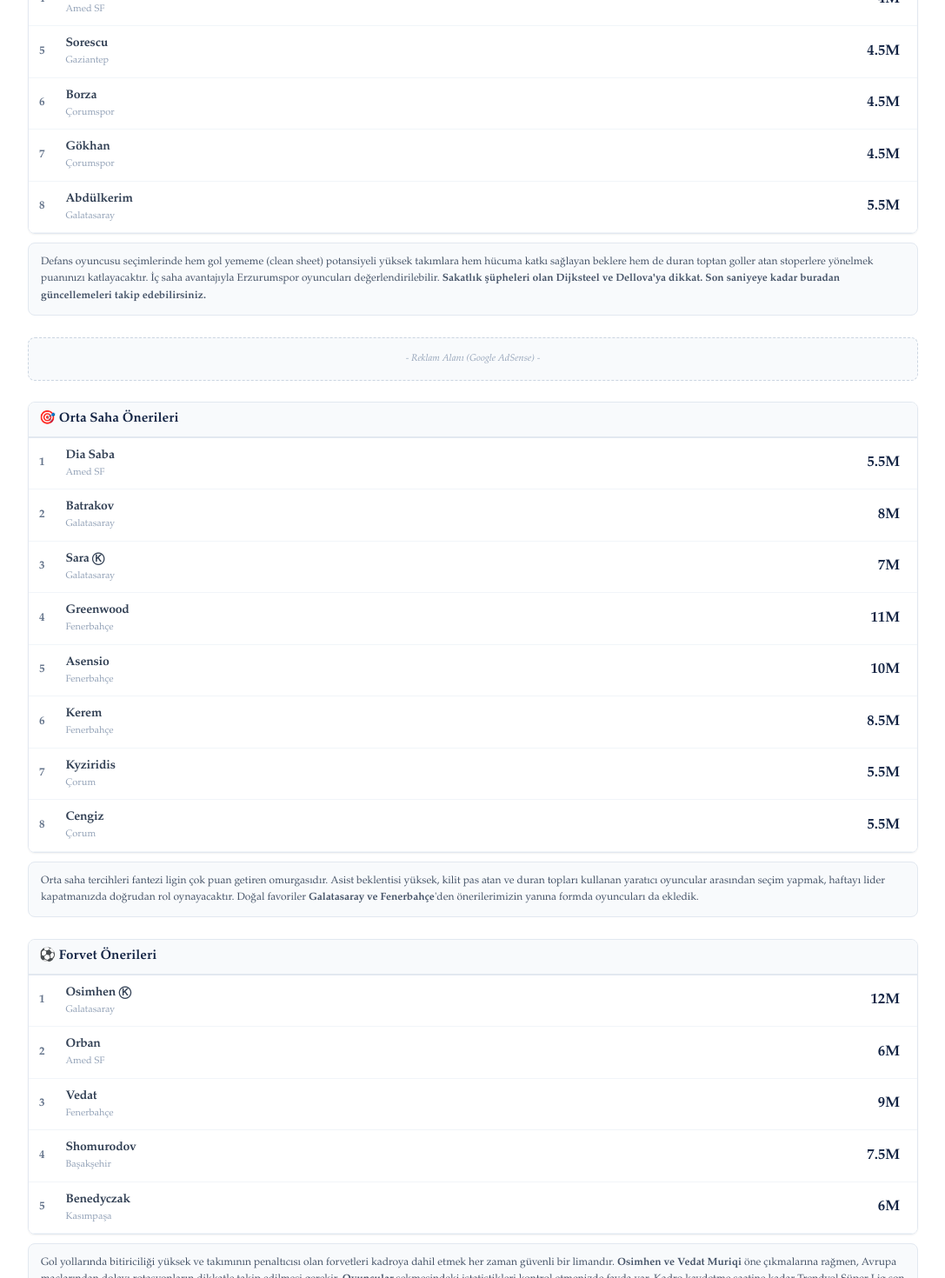
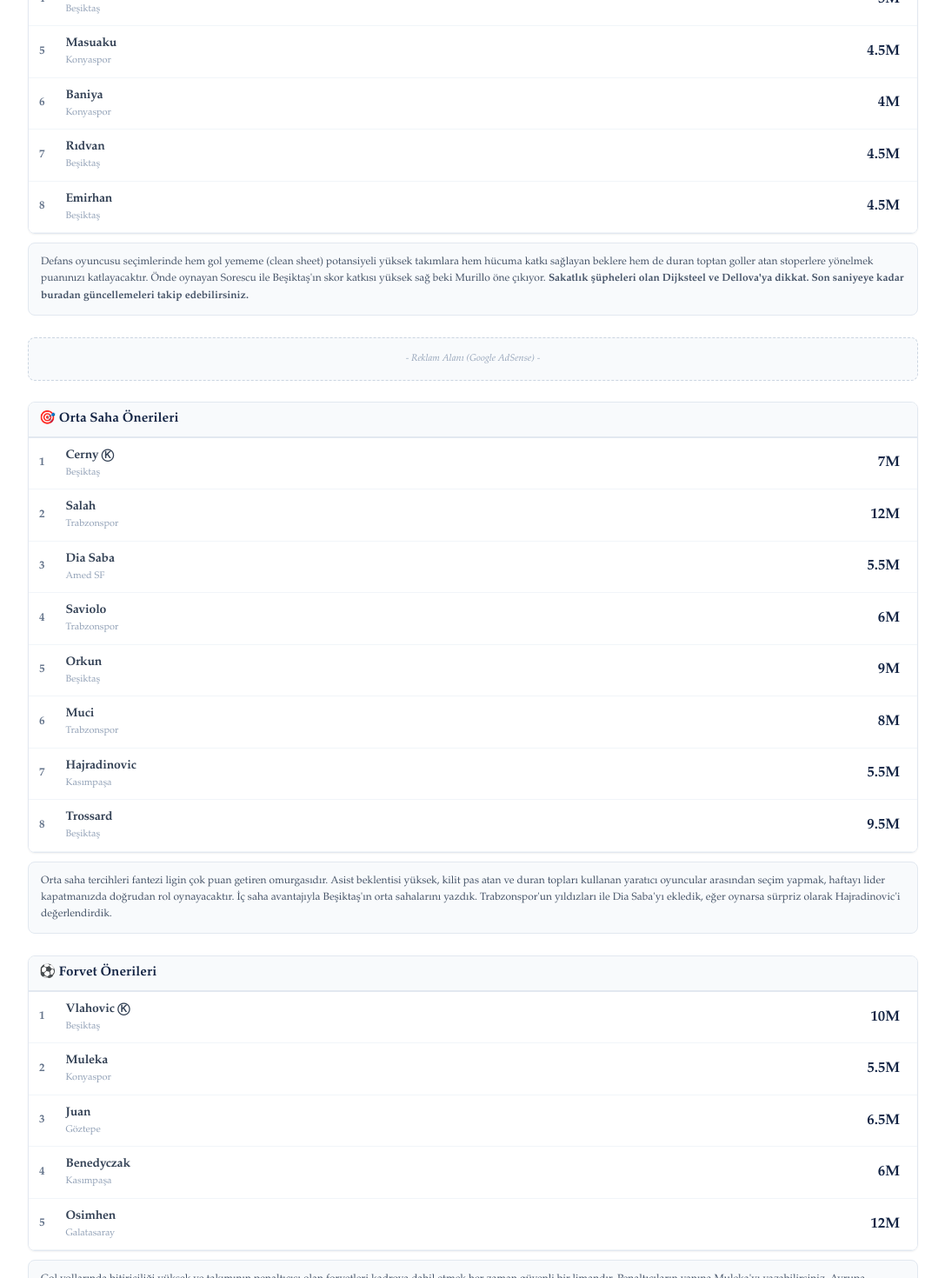
Before and after one commit to fantefut/fantefut, a Next.js app: page /haftanin-analizi in a window 1280 px wide. Shown: the part 960-2430 px from the top of the page at 87% size, without its empty margins (96-1183 px from the left). Built offline with nearby package versions, Linux system fonts and the light colour scheme.

Commit message:
feat: çorum fk - rizespor maçı sonrası puan durumu güncellendi

```diff
--- a/app/fikstur-ilk-yari/page.js
+++ b/app/fikstur-ilk-yari/page.js
@@ -33,7 +33,7 @@
   "5. Hafta": ["Beşiktaş 3-0 Erzurum", "Samsun 1-5 Çorum", "Eyüp 0-2 Rize", "Alanya 2-2 Göztepe", "Konya 1-0 Trabzon", "Gençlerbirliği 1-2 Kasımpaşa", "Amed 5-0 Başakşehir", "Galatasaray 1-0 Kocaeli", "Gaziantep 0-0 Fenerbahçe"],
   "6. Hafta": ["Kasımpaşa 0-0 Konya", "Trabzon 4-0 Galatasaray", "Başakşehir 4-0 Gençlerbirliği", "Kocaeli 2-0 Gaziantep", "Çorum 1-2 Alanya", "Göztepe 2-2 Rize", "Fenerbahçe 8-0 Eyüp", "Amed 3-2 Beşiktaş", "Erzurum 1-0 Samsun"],
   "7. Hafta": ["Galatasaray 2-1 Kasımpaşa", "Gençlerbirliği 2-2 Amed", "Alanya 0-0 Erzurum", "Samsun 0-3 Trabzon", "Rize 0-3 Fenerbahçe", "Gaziantep 0-3 Çorum", "Konya 0-0 Başakşehir", "Beşiktaş 2-1 Kocaeli", "Eyüp 0-4 Göztepe"],
-  "8. Hafta": ["Çorum-Rize", "Fenerbahçe-Alanya", "Erzurum-Eyüp", "Gençlerbirliği-Galatasaray", "Amed-Konya", "Kasımpaşa-Samsun", "Kocaeli-Göztepe", "Başakşehir-Gaziantep", "Trabzon-Beşiktaş"],
+  "8. Hafta": ["Çorum 2-1 Rize", "Fenerbahçe-Alanya", "Erzurum-Eyüp", "Gençlerbirliği-Galatasaray", "Amed-Konya", "Kasımpaşa-Samsun", "Kocaeli-Göztepe", "Başakşehir-Gaziantep", "Trabzon-Beşiktaş"],
   "9. Hafta": ["Alanya-Kocaeli", "Samsun-Amed", "Eyüp-Kasımpaşa", "Gaziantep-Erzurum", "Göztepe-Çorum", "Konya-Gençlerbirliği", "Galatasaray-Fenerbahçe", "Rize-Trabzon", "Beşiktaş-Başakşehir"],
   "10. Hafta": ["Konya-Galatasaray", "Kocaeli-Rize", "Erzurum-Çorum", "Fenerbahçe-Göztepe", "Trabzon-Gaziantep", "Amed-Eyüp", "Samsun-Başakşehir", "Kasımpaşa-Beşiktaş", "Gençlerbirliği-Alanya"],
   "11. Hafta": ["Gaziantep-Kasımpaşa", "Galatasaray-Amed", "Göztepe-Başakşehir", "Samsun-Konya", "Eyüp-Kocaeli", "Beşiktaş-Gençlerbirliği", "Çorum-Fener", "Alanya-Trabzon", "Rize-Erzurum"],
--- a/app/form-durumu/page.js
+++ b/app/form-durumu/page.js
@@ -12,10 +12,10 @@
 ];
 
 const FORM_VERILERI = {
-  "Alanyaspor": "BGMGBGB", "Amed Sportif Faaliyetler": "GMGBGGB", "Başakşehir": "GMBMMGB", "Beşiktaş": "GMGGGMG", "Çorum FK": "BMMGGMG",
+  "Alanyaspor": "BGMGBGB", "Amed Sportif Faaliyetler": "GMGBGGB", "Başakşehir": "GMBMMGB", "Beşiktaş": "GMGGGMG", "Çorum FK": "BMMGGMGG",
   "Erzurumspor FK": "MMBGMGB", "Eyüpspor": "MMGMMMM", "Fenerbahçe": "MGGMBGG", "Galatasaray": "BGGGGMG", "Gaziantep FK": "BGMGBMM",
   "Gençlerbirliği": "GGBMMMB", "Göztepe": "BMMMBBG", "Kasımpaşa": "BGBBGBM", "Kocaelispor": "MGGGMGM", "Konyaspor": "MMMMGBB",
-  "Rizespor": "GMGMGBM", "Samsunspor": "BGMMMMM", "Trabzonspor": "BGMGMGG"
+  "Rizespor": "GMGMGBMM", "Samsunspor": "BGMMMMM", "Trabzonspor": "BGMGMGG"
 };
 
 export default function FormDurumuSayfasi() {
@@ -195,7 +195,7 @@
             Süper Lig Takımlarının Güncel Form Durumları Analizi
           </h2>
           <p style={{ fontSize: '11px', color: '#475569', lineHeight: '1.6', margin: 0 }}>
-            FanteFut Süper Lig form durumu sayfasında, takımların son haftalarda sergiledikleri galibiyet (G), beraberlik (B) ve mağlubiyet (M) serilerini anlık olarak takip edebilirsiniz. Fantezi futbol kadrolarınızı kurarken ve haftalık transfer tercihlerinizi yaparken takımların genel form grafiklerini incelemek, en doğru oyuncuları seçmenize yardımcı olur. Takımların iç saha ve dış saha performans farklılıkları için menüden ilgili sekmeyi ziyaret edebilirsiniz. Kasımpaşa ilk mağlubiyetini, Göztepe ilk galibiyetini aldı.
+            FanteFut Süper Lig form durumu sayfasında, takımların son haftalarda sergiledikleri galibiyet (G), beraberlik (B) ve mağlubiyet (M) serilerini anlık olarak takip edebilirsiniz. Fantezi futbol kadrolarınızı kurarken ve haftalık transfer tercihlerinizi yaparken takımların genel form grafiklerini incelemek, en doğru oyuncuları seçmenize yardımcı olur. Takımların iç saha ve dış saha performans farklılıkları için menüden ilgili sekmeyi ziyaret edebilirsiniz.
           </p>
         </div>
 
--- a/app/haftanin-analizi/page.js
+++ b/app/haftanin-analizi/page.js
@@ -7,49 +7,49 @@
 // 📊 YENİ ÖZGÜN VE ESNEK OYUNCU ÖNERİLERİ HAVUZU (Takım ve 5M Değeriyle!)
 const REHBER_DATA = {
   "Kaleci": [
-    { isim: "Uğurcan Ⓚ", takim: "Galatasaray", fiyat: "5.5M" },
-    { isim: "Ertuğrul", takim: "Erzurumspor", fiyat: "4M" },
-    { isim: "Serhat", takim: "Kocaelispor", fiyat: "4M" },
-    { isim: "Lafont", takim: "Amed SF", fiyat: "4M" }
+    { isim: "Tobiasz Ⓚ", takim: "Gaziantep FK", fiyat: "4.5M" },
+    { isim: "Bahadır", takim: "Konyaspor", fiyat: "4.5M" },
+    { isim: "Nübel", takim: "Beşiktaş", fiyat: "5M" },
+    { isim: "Ertuğrul", takim: "Erzurumspor", fiyat: "4M" }
   ],
   "Defans": [
-    { isim: "Brown", takim: "Fenerbahçe", fiyat: "5M" },
-    { isim: "Orhan Ⓚ", takim: "Erzurumspor", fiyat: "4.5M" },
-    { isim: "Giorbelidze", takim: "Erzurumspor", fiyat: "4M" },
-    { isim: "Bates", takim: "Amed SF", fiyat: "4M" },
-    { isim: "Sorescu", takim: "Gaziantep", fiyat: "4.5M" },
-    { isim: "Borza", takim: "Çorumspor", fiyat: "4.5M" },
-    { isim: "Gökhan", takim: "Çorumspor", fiyat: "4.5M" },
-    { isim: "Abdülkerim", takim: "Galatasaray", fiyat: "5.5M" }
+    { isim: "Sorescu Ⓚ", takim: "Gaziantep FK", fiyat: "4.5M" },
+    { isim: "Dijksteel", takim: "Kocealispor", fiyat: "4.5M" },
+    { isim: "Uğurcan", takim: "Konyaspor", fiyat: "4.5M" },
+    { isim: "Murillo", takim: "Beşiktaş", fiyat: "5M" },
+    { isim: "Masuaku", takim: "Konyaspor", fiyat: "4.5M" },
+    { isim: "Baniya", takim: "Konyaspor", fiyat: "4M" },
+    { isim: "Rıdvan", takim: "Beşiktaş", fiyat: "4.5M" },
+    { isim: "Emirhan", takim: "Beşiktaş", fiyat: "4.5M" }
   ],
   "Orta Saha": [
+    { isim: "Cerny Ⓚ", takim: "Beşiktaş", fiyat: "7M" },
+    { isim: "Salah", takim: "Trabzonspor", fiyat: "12M" },
     { isim: "Dia Saba", takim: "Amed SF", fiyat: "5.5M" },
-    { isim: "Batrakov", takim: "Galatasaray", fiyat: "8M" },
-    { isim: "Sara Ⓚ", takim: "Galatasaray", fiyat: "7M" },
-    { isim: "Greenwood", takim: "Fenerbahçe", fiyat: "11M" },
-    { isim: "Asensio", takim: "Fenerbahçe", fiyat: "10M" },
-    { isim: "Kerem", takim: "Fenerbahçe", fiyat: "8.5M" },
-    { isim: "Kyziridis", takim: "Çorum", fiyat: "5.5M" },
-    { isim: "Cengiz", takim: "Çorum", fiyat: "5.5M" }
+    { isim: "Saviolo", takim: "Trabzonspor", fiyat: "6M" },
+    { isim: "Orkun", takim: "Beşiktaş", fiyat: "9M" },
+    { isim: "Muci", takim: "Trabzonspor", fiyat: "8M" },
+    { isim: "Hajradinovic", takim: "Kasımpaşa", fiyat: "5.5M" },
+    { isim: "Trossard", takim: "Beşiktaş", fiyat: "9.5M" }
   ],
   "Forvet": [
-    { isim: "Osimhen Ⓚ", takim: "Galatasaray", fiyat: "12M" },
-    { isim: "Orban", takim: "Amed SF", fiyat: "6M" },
-    { isim: "Vedat", takim: "Fenerbahçe", fiyat: "9M" },
-    { isim: "Shomurodov", takim: "Başakşehir", fiyat: "7.5M" },
-    { isim: "Benedyczak", takim: "Kasımpaşa", fiyat: "6M" }
+    { isim: "Vlahovic Ⓚ", takim: "Beşiktaş", fiyat: "10M" },
+    { isim: "Muleka", takim: "Konyaspor", fiyat: "5.5M" },
+    { isim: "Juan", takim: "Göztepe", fiyat: "6.5M" },
+    { isim: "Benedyczak", takim: "Kasımpaşa", fiyat: "6M" },
+    { isim: "Osimhen", takim: "Galatasaray", fiyat: "12M" }
   ]
 };
 
 // 📝 ADSENSE DOSTU TABLO ALTI ANALİZ METİNLERİ
 const REHBER_ANALIZLERI = {
-  "Kaleci": <>Haftalık kaleci performans analizlerinde; o haftaki rakipleri, kurtarış yüzdeleri ve takımların savunma direnci çok önemlidir. Ligde kötü performans gösteren <strong>Eyüpspor ve Gençlerbirliği'nin rakiplerinden</strong> ilk tercihlerimizi yaptık. Ayrıca takım ve bireysel istatistiklerde yukarıda olan Kocaelispor and Amed SF kalecilerini önerilerimize ekledik. Fantezi lig kadrolarınıza kaleci tercihi yaparken, bütçenize göre bu önerileri değerlendirebilirsiniz.</>,
+  "Kaleci": <>Haftalık kaleci performans analizlerinde; o haftaki rakipleri, kurtarış yüzdeleri ve takımların savunma direnci çok önemlidir. Az gol atan Erzurumspor ve istikrarsız Gaziantep FK eşleşmesi değelendirilebilir. İç sahada Beşiktaş ve Konyaspor mantıklı, <strong>özellikle Bahadır'ın kurtarış yüzdesine bakılınca</strong>. Fantezi lig kadronuza kaleci seçerken bütçenize göre bu önerileri değerlendirebilirsiniz.</>,
 
-  "Defans": <>Defans oyuncusu seçimlerinde hem gol yememe (clean sheet) potansiyeli yüksek takımlara hem hücuma katkı sağlayan beklere hem de duran toptan goller atan stoperlere yönelmek puanınızı katlayacaktır. İç saha avantajıyla Erzurumspor oyuncuları değerlendirilebilir. <strong>Sakatlık şüpheleri olan Dijksteel ve Dellova'ya dikkat. Son saniyeye kadar buradan güncellemeleri takip edebilirsiniz.</strong></>,
+  "Defans": <>Defans oyuncusu seçimlerinde hem gol yememe (clean sheet) potansiyeli yüksek takımlara hem hücuma katkı sağlayan beklere hem de duran toptan goller atan stoperlere yönelmek puanınızı katlayacaktır. Önde oynayan Sorescu ile Beşiktaş'ın skor katkısı yüksek sağ beki Murillo öne çıkıyor. <strong>Sakatlık şüpheleri olan Dijksteel ve Dellova'ya dikkat. Son saniyeye kadar buradan güncellemeleri takip edebilirsiniz.</strong></>,
 
-  "Orta Saha": <>Orta saha tercihleri fantezi ligin çok puan getiren omurgasıdır. Asist beklentisi yüksek, kilit pas atan ve duran topları kullanan yaratıcı oyuncular arasından seçim yapmak, haftayı lider kapatmanızda doğrudan rol oynayacaktır. Doğal favoriler <strong>Galatasaray ve Fenerbahçe</strong>'den önerilerimizin yanına formda oyuncuları da ekledik.</>,
+  "Orta Saha": <>Orta saha tercihleri fantezi ligin çok puan getiren omurgasıdır. Asist beklentisi yüksek, kilit pas atan ve duran topları kullanan yaratıcı oyuncular arasından seçim yapmak, haftayı lider kapatmanızda doğrudan rol oynayacaktır. İç saha avantajıyla Beşiktaş'ın orta sahalarını yazdık. Trabzonspor'un yıldızları ile Dia Saba'yı ekledik, eğer oynarsa sürpriz olarak Hajradinovic'i değerlendirdik.</>,
 
-  "Forvet": <>Gol yollarında bitiriciliği yüksek ve takımının penaltıcısı olan forvetleri kadroya dahil etmek her zaman güvenli bir limandır. <strong>Osimhen ve Vedat Muriqi</strong> öne çıkmalarına rağmen, Avrupa maçlarından dolayı rotasyonların dikkatle takip edilmesi gerekir. <strong>Oyuncular</strong> sekmesindeki istatistikleri kontrol etmenizde fayda var. Kadro kaydetme saatine kadar Trendyol Süper Lig son dakika haberlerini kontrol etmeye devam ediyoruz. <strong>Fantezi ligde zirveye tırmanmak için, her gün FanteFut'u ziyaret etmeyi unutmayın.</strong></>
+  "Forvet": <>Gol yollarında bitiriciliği yüksek ve takımının penaltıcısı olan forvetleri kadroya dahil etmek her zaman güvenli bir limandır. Penaltıcıların yanına Muleka'yı yazabilirsiniz. Avrupa maçlarından dolayı rotasyonların dikkatle takip edilmesi gerekir. <strong>Oyuncular</strong> sekmesindeki istatistikleri kontrol etmenizde fayda var. Kadro kaydetme saatine kadar Trendyol Süper Lig son dakika haberlerini kontrol etmeye devam ediyoruz. <strong>Fantezi ligde zirveye tırmanmak için, her gün FanteFut'u ziyaret etmeyi unutmayın.</strong></>
 };
 
 
@@ -147,7 +147,7 @@
           fontFamily: ICERIK_FONTU, fontWeight: 'bold',
           letterSpacing: '0.5px', textAlign: 'left', width: '100%'
         }}>
-          Fantezi Lig Sekizinci Hafta Kadronuz İçin Oyuncu Önerileri ve Kaptan Seçimi
+          Fantezi Lig Dokuzuncu Hafta Kadronuz İçin Oyuncu Önerileri ve Kaptan Seçimi
         </h2>
 
         {/* 🧤 KALECİLER BÖLÜMÜ */}
@@ -178,7 +178,7 @@
           color: '#475569',
           fontFamily: ICERIK_FONTU
         }}>
-          <strong>Haftanın Fantezi Futbol Tüyoları:</strong> Süper Lig'de bu hafta kadrolarınıza dahil edebileceğiniz en formda ve bütçe dostu oyuncu önerileri listelenmektedir. Kaleci, defans, orta saha ve forvet mevkileri için özel olarak hazırlanan bu rehberde; oyuncuların takımları, oyun içi fiyatları yer almaktadır. Haftalık kadro güncellemelerinizi yapmadan önce tüyolarımıza mutlaka göz atın. <strong>Osimhen</strong> forvet and kaptan önerilerimizde ilk sırada yer alıyor. Sonradan girdiği Kasımpaşa maçında bile Galatasaray için ne kadar önemli olduğunu gösterdi. <strong>Sara</strong> duran toplar olsun ceza sahası içi koşuları olsun asist ve gol beklentileri ile kaptan adaylarımızdan. Ligin az gol atan takımlarından Eyüpspor'u ağırlayacak Erzurumspor'dan kaleci ve defans oyuncuları düşünülebilir. 5'liye dönen Çorum FK'de, bekler Gökhan ve Borza'nın puan kazandırma şansı arttı. Bu hafta içerde oynayacak Fenerbahçe doğal favori. Vedat, Greenwood, Asensio, Kerem ve Archie değerlendirilmeli. Rotasyon haberlerini takipte olacağız. Her gün sitemizde güncellemeleri takip etmeyi unutmayın.
+          <strong>Haftanın Fantezi Futbol Tüyoları:</strong> Süper Lig'de bu hafta kadrolarınıza dahil edebileceğiniz en formda ve bütçe dostu oyuncu önerileri listelenmektedir. Kaleci, defans, orta saha ve forvet mevkileri için özel olarak hazırlanan bu rehberde; oyuncuların takımları, oyun içi fiyatları yer almaktadır. Haftalık kadro güncellemelerinizi yapmadan önce tüyolarımıza mutlaka göz atın. <strong>İç sahada oynayacak olan Beşiktaş'ın oyuncuları</strong> kadro and kaptan önerilerimizde ilk sıralarda yer alıyor. Dev derbiden uzak durmak gerekebilir. Temsilcilerimizin Avrupa'da yapacağı maçlar çok önemli, sakatlık ve rotasyon açısından. Rotasyon haberlerini takipte olacağız. Her gün sitemizde güncellemeleri takip etmeyi unutmayın.
         </div>
 
         {/* 4. 📝 GENEL ANALİZ KUTUSU (UZUN SEO REHBERİ): Kısa SEO metninin hemen altında peş peşe konumlandırıldı */}
--- a/app/ic-dis-saha/page.js
+++ b/app/ic-dis-saha/page.js
@@ -16,7 +16,7 @@
   "Amed Sportif Faaliyetler": { icSaha: "GGGG", disSaha: "MBB" },
   "Başakşehir": { icSaha: "GBMG", disSaha: "MMB" },
   "Beşiktaş": { icSaha: "GGGG", disSaha: "MGM" },
-  "Çorum FK": { icSaha: "MGM", disSaha: "BMGG" },
+  "Çorum FK": { icSaha: "MGMG", disSaha: "BMGG" },
   "Erzurumspor FK": { icSaha: "MGG", disSaha: "MBMB" },
   "Eyüpspor": { icSaha: "MGMM", disSaha: "MMM" },
   "Fenerbahçe": { icSaha: "GMG", disSaha: "MGBG" },
@@ -27,7 +27,7 @@
   "Kasımpaşa": { icSaha: "BBB", disSaha: "GBGM" },
   "Kocaelispor": { icSaha: "GGG", disSaha: "MGMM" },
   "Konyaspor": { icSaha: "MMGB", disSaha: "MMB" },
-  "Rizespor": { icSaha: "MMM", disSaha: "GGGB" },
+  "Rizespor": { icSaha: "MMM", disSaha: "GGGBM" },
   "Samsunspor": { icSaha: "BMMM", disSaha: "GMM" },
   "Trabzonspor": { icSaha: "GGG", disSaha: "BMMG" }
 };
@@ -214,7 +214,7 @@
             Süper Lig İç Saha ve Deplasman Form Grafiklerinin Karşılaştırmalı Analizi
           </h2>
           <p style={{ fontSize: '11px', color: '#475569', lineHeight: '1.6', margin: 0 }}>
-            FanteFut İç Saha ve Deplasman form durumu sayfasında, Süper Lig ekiplerinin kendi evlerindeki baskın performansları ile dış sahadaki zorlu mücadele serilerini ayrı ayrı inceleyebilirsiniz. Takımların taraftar avantajıyla kazandığı galibiyet serileri veya deplasman fobileri, fantezi futbol kadrolarında defans, orta saha ve forvet tercihi yaparken en stratejik faktörlerdendir. İlk 11 ve yedekleri planlamadan önce analiz etmeniz önerilir.
+            FanteFut İç Saha ve Deplasman form durumu sayfasında, Süper Lig ekiplerinin kendi evlerindeki baskın performansları ile dış sahadaki zorlu mücadele serilerini ayrı ayrı inceleyebilirsiniz. Takımların taraftar avantajıyla kazandığı galibiyet serileri veya deplasman fobileri, fantezi futbol kadrolarında defans, orta saha ve forvet tercihi yaparken en stratejik faktörlerdendir. İlk 11 ve yedekleri planlamadan önce analiz etmeniz önerilir. Rizespor'un deplasmanda yenilmezlik serisi sona erdi.
           </p>
         </div>
 
--- a/app/kralliklar/page.js
+++ b/app/kralliklar/page.js
@@ -13,16 +13,16 @@
   { sira: 6, oyuncu: "Dusan Vlahovic", takim: "Beşiktaş", istatistik: 6 },
   { sira: 7, oyuncu: "Juan", takim: "Göztepe", istatistik: 5 },
   { sira: 8, oyuncu: "Mason Greenwood", takim: "Fenerbahçe", istatistik: 4 },
-  { sira: 9, oyuncu: "Ramirez", takim: "Çorum FK", istatistik: 4 },
+  { sira: 9, oyuncu: "Cengiz", takim: "Çorum FK", istatistik: 4 },
   { sira: 10, oyuncu: "Adrian Benedyczak", takim: "Kasımpaşa", istatistik: 4 }
 ];
 
 const ASIST_KRALLIGI = [
-  { sira: 1, oyuncu: "İrfan Can Kahveci", takim: "Fenerbahçe", istatistik: 3 },
+  { sira: 1, oyuncu: "Kzyridis", takim: "Çorum FK", istatistik: 4 },
   { sira: 2, oyuncu: "Victor Osimhen", takim: "Galatasaray", istatistik: 3 },
   { sira: 3, oyuncu: "Mohamed Salah", takim: "Trabzonspor", istatistik: 3 },
   { sira: 4, oyuncu: "Oğuz Aydın", takim: "Fenerbahçe", istatistik: 3 },
-  { sira: 5, oyuncu: "Kzyridis", takim: "Çorum", istatistik: 3 },
+  { sira: 5, oyuncu: "İrfan Can Kahveci", takim: "Fenerbahçe", istatistik: 3 },
   { sira: 6, oyuncu: "Orkun Kökçü", takim: "Beşiktaş", istatistik: 2 },
   { sira: 7, oyuncu: "Sara", takim: "Galatasaray", istatistik: 2 },
   { sira: 8, oyuncu: "Hadergjonaj", takim: "Alanyaspor", istatistik: 2 },
@@ -152,7 +152,7 @@
             Süper Lig Güncel Gol ve Asist Krallığı İstatistik Analizleri
           </h2>
           <p style={{ fontSize: '11px', color: '#475569', lineHeight: '1.6', margin: 0 }}>
-            FanteFut Süper Lig gol ve asist krallıkları sayfasında, sezona damga vuran en skorer oyuncuların ve asist liderlerinin güncel verilerini takip edebilirsiniz. Fantezi futbol liglerinde haftalık kadro kurulumu yaparken, en çok gol atan veya gol pası veren oyuncuları listelemek stratejik transfer adımları atmanızı sağlar. Tabloda yer alan zirvedeki oyuncuları inceleyerek haftalık puanlarınızı maksimum seviyeye çıkarabilirsiniz. Gol krallığını Salah ve Orban paylaşırken, asist krallığında zirvede 5 ortak var.
+            FanteFut Süper Lig gol ve asist krallıkları sayfasında, sezona damga vuran en skorer oyuncuların ve asist liderlerinin güncel verilerini takip edebilirsiniz. Fantezi futbol liglerinde haftalık kadro kurulumu yaparken, en çok gol atan veya gol pası veren oyuncuları listelemek stratejik transfer adımları atmanızı sağlar. Tabloda yer alan zirvedeki oyuncuları inceleyerek haftalık puanlarınızı maksimum seviyeye çıkarabilirsiniz. Gol krallığını Salah ve Orban paylaşırken, Cengiz kendisini ilk 10'a soktu. Asist krallığında ise Kzyridis zirveye yerleşti.
           </p>
         </div>
 
--- a/app/oyuncular/page.js
+++ b/app/oyuncular/page.js
@@ -22,17 +22,17 @@
   ],
   "90 Dakikada xG (Beklenen Gol)": [
     { oyuncu: "Osimhen", takim: "Galatasaray", deger: "1,62", fiyat: "12M" },
-    { oyuncu: "Mihaila", takim: "Rizespor", deger: "1,48", fiyat: "5M" },
     { oyuncu: "Vlahović", takim: "Beşiktaş", deger: "1,03", fiyat: "10M" },
+    { oyuncu: "Mihaila", takim: "Rizespor", deger: "0,92", fiyat: "5M" },
     { oyuncu: "Vedat", takim: "Fenerbahçe", deger: "0,90", fiyat: "9M" },
     { oyuncu: "Orban", takim: "Amed SF", deger: "0,90", fiyat: "6M" }
   ],
   "90 Dakikada xA (Beklenen Asist)": [
-    { oyuncu: "Hajradinovic", takim: "Kasımpaşa", deger: "0,51", fiyat: "5.5M" },
     { oyuncu: "Levent", takim: "Fenerbahçe", deger: "0,45", fiyat: "4.5M" },
     { oyuncu: "Batrakov", takim: "Galatasaray", deger: "0,42", fiyat: "8M" },
     { oyuncu: "Sara", takim: "Galatasaray", deger: "0,42", fiyat: "7M" },
-    { oyuncu: "Kzyridis", takim: "Çorum FK", deger: "0,41", fiyat: "5.5M" }
+    { oyuncu: "Kerem", takim: "Fenerbahçe", deger: "0,40", fiyat: "8.5M" },
+    { oyuncu: "Oğuz", takim: "Fenerbahçe", deger: "0,38", fiyat: "5.5M" }
   ]
 };
 
@@ -167,7 +167,7 @@
           istatistikler["90 Dakikada xA (Beklenen Asist)"],
           "🎯",
           "ist-xa",
-          "Üçüncü bölgede anahtar paslar ve gol pası beklentisi (xA) üreten Süper Lig yaratıcı oyuncuları. Duran top kullanan ve asist potansiyeli yüksek oyuncuları seçerken bu veriler yönlendiricidir. Kerem ve Oğuz Aydın ilk 5'i takip eden isimler."
+          "Üçüncü bölgede anahtar paslar ve gol pası beklentisi (xA) üreten Süper Lig yaratıcı oyuncuları. Duran top kullanan ve asist potansiyeli yüksek oyuncuları seçerken bu veriler yönlendiricidir. Fıratcan Üzüm ve Mehmet Yeşil ilk 5'i takip eden isimler."
         )}
 
 
--- a/app/page.tsx
+++ b/app/page.tsx
@@ -11,7 +11,7 @@
 ];
 
 const ILK_OYUNCULAR = {
-  "Alanyaspor": "Maestro - Şüpheli - Adale - TD kararı\nFernandes - Şüpheli - Belli değil - Belli değil", "Amed Sportif Faaliyetler": "Yira Sor - Şüpheli - Adale - Ekim ayı\nDellova - Sakat - Adale - Kasım ayı", "Başakşehir": "Visca - Şüpheli - Maç ritmi - Belli değil\nOpoku - Şüpheli - Belli değil - Belli değil\nOperi - Şüpheli - Belli değil - Belli değil", "Beşiktaş": "Cerny - Sakat - Adale - Ekim sonu", "Çorum FK": "Serdar - Şüpheli - Belli değil - Belli değil",
+  "Alanyaspor": "Maestro - Şüpheli - Adale - TD kararı\nFernandes - Şüpheli - Belli değil - Belli değil", "Amed Sportif Faaliyetler": "Yira Sor - Şüpheli - Adale - Ekim ayı\nDellova - Sakat - Adale - Kasım ayı", "Başakşehir": "Visca - Şüpheli - Maç ritmi - Belli değil\nOpoku - Şüpheli - Belli değil - Belli değil\nOperi - Şüpheli - Belli değil - Belli değil", "Beşiktaş": "Cerny - Sakat - Adale - Ekim sonu", "Çorum FK": "Serdar - Şüpheli - Belli değil - Belli değil\nBorza - Şüpheli - Belli değil - Belli değil",
   "Erzurumspor FK": "Kerk - Şüpheli - Belli değil - Belli değil", "Eyüpspor": "Sabiri - Sakat - Adale - Ekim ayı\nAbdullahi - Cezalı - Kırmızı kart - 10. hafta",
   "Fenerbahçe": "Jayden Oosterwolde - Liste dışı - Ameliyat oldu - Aralık\nMert Müldür - Sakat - Menisküs - Kasım sonu\nAmara Diouf - Liste dışı - Özel program - Belli değil",
   "Galatasaray": "Günay - Sakat - Diz - Belli değil\nTorreira - Cezalı - Kırmızı kart - 10. hafta\nSingo - Şüpheli - Uyluk - TD kararı\nLesley - Cezalı - Kırmızı kart - 9. hafta", "Gaziantep FK": "Fuat Bavuk - Sakat - Ayak b. - Belli değil\nArda - Şüpheli - Belli değil - Belli değil\nStewart - Şüpheli - Belli değil - Belli değil\nNazım Sangare - Sakat - Adale - Belli değil",
@@ -142,7 +142,7 @@
           color: '#475569',
           fontFamily: ICERIK_FONTU
         }}>
-          <strong>Süper Lig Eksik Listesi:</strong> Takımlarımızın güncel sakat, cezalı ve kadro dışı oyuncularının listesine bu sayfadan ulaşabilirsiniz. Liste düzenli olarak güncellenmekte olup; oyuncuların sakatlık nedenleri ve tahmini dönüş süreleri yer almaktadır. Maç kadrosu planlamaları ve taktik analizler için güncel verilere göz atabilirsiniz. <strong>Avrupa'da maç yapan takımlarımızın rotasyonlarına dikkat.</strong> Fenerbahçe'de Vedat mı, Lukaku mu, Galatasaray'da orta saha rotasyonu nasıl olacak, hepsini takipteyiz. <strong>Son güncellemeleri kaçırmamak için bildirimleri açın yada her gün sayfayı ziyaret etmeyi unutmayın.</strong> Trabzonspor'da son haftaların banko orta saha oyuncusu Melih, Galatasaray'ın kilit oyuncusu Torreira ve Eyüpspor'lu Abdullahi cezalı duruma düştü. Celil, Adil ve Cerny sakatlanarak oyundan alındılar. Adil uzun süre yok, Cerny Trabzonspor maçında olmayacak gibi görünüyor. Avrupa maçlarında sakatlanıp oyundan çıkan oyunculardan Onuachu, derbide yok gibi. Orkun ise oynamaya daha yakın, maç günü karar verilecek.
+          <strong>Süper Lig Eksik Listesi:</strong> Takımlarımızın güncel sakat, cezalı ve kadro dışı oyuncularının listesine bu sayfadan ulaşabilirsiniz. Liste düzenli olarak güncellenmekte olup; oyuncuların sakatlık nedenleri ve tahmini dönüş süreleri yer almaktadır. Maç kadrosu planlamaları ve taktik analizler için güncel verilere göz atabilirsiniz. <strong>Avrupa'da maç yapan takımlarımızın rotasyonlarına dikkat.</strong> Fenerbahçe'de Vedat mı, Lukaku mu, Galatasaray'da orta saha rotasyonu nasıl olacak, hepsini takipteyiz. <strong>Son güncellemeleri kaçırmamak için bildirimleri açın yada her gün sayfayı ziyaret etmeyi unutmayın.</strong> Trabzonspor'da son haftaların banko orta saha oyuncusu Melih, Galatasaray'ın kilit oyuncusu Torreira ve Eyüpspor'lu Abdullahi cezalı duruma düştü. Celil, Adil ve Cerny sakatlanarak oyundan alındılar. Adil uzun süre yok, Cerny Trabzonspor maçında olmayacak gibi görünüyor. Avrupa maçlarında sakatlanıp oyundan çıkan oyunculardan Onuachu, derbide yok gibi. Orkun ise oynamaya daha yakın, maç günü karar verilecek. Çorum FK'de sol bek Borza sakatlanıp çıktı, yerine Arda dahil oldu. Takip edilmeli.
         </div>
 
         {/* 4. Eski en alt reklam alanı tamamen temizlendi. */}
```
Also changed, not shown: app/puan-durumu/page.js (+5 -5 lines).
